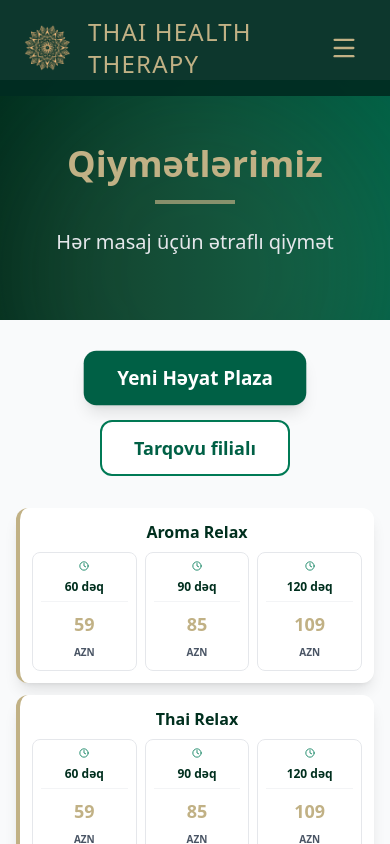
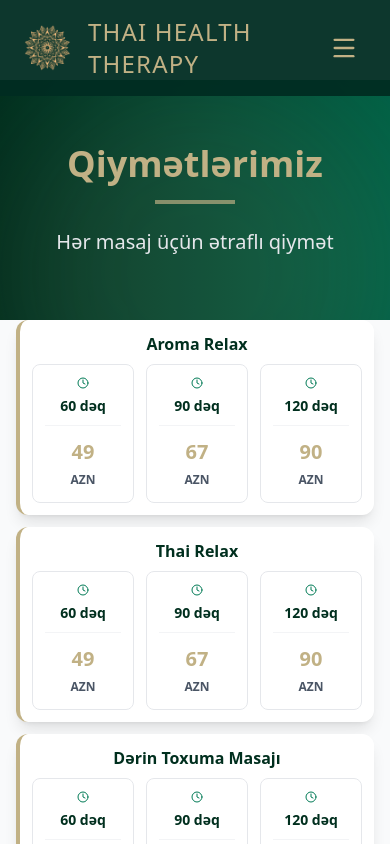
Before and after one commit to Teymur12/thaisite, a Next.js app: page /qiymetler in a window 390 px wide. Shown: the top 844 px of the page. Built offline with nearby package versions, Linux system fonts and the light colour scheme.

Commit message:
Update page.jsx

```diff
--- a/src/app/qiymetler/page.jsx
+++ b/src/app/qiymetler/page.jsx
@@ -29,8 +29,8 @@ const Navigation = () => {
 
   const translations = {
     az: { nav: [{ label: 'Ana Səhifə', href: '/' }, { label: 'Xidmətlər', href: '/xidmetlerimiz' }, { label: 'Qiymətlər', href: '/qiymetler' }, { label: 'Filiallar', href: '/filiallar' }, { label: 'Əlaqə', href: '/contact' }] },
-    ru: { nav: [{ label: 'Главная', href: '/' },  { label: 'Услуги', href: '/xidmetlerimiz' }, { label: 'Цены', href: '/qiymetler' }, { label: 'Филиалы', href: '/filiallar' }, { label: 'Контакты', href: '/contact' }] },
-    en: { nav: [{ label: 'Home', href: '/' },  { label: 'Services', href: '/xidmetlerimiz' }, { label: 'Prices', href: '/qiymetler' }, { label: 'Branches', href: '/filiallar' }, { label: 'Contact', href: '/contact' }] }
+    ru: { nav: [{ label: 'Главная', href: '/' }, { label: 'Услуги', href: '/xidmetlerimiz' }, { label: 'Цены', href: '/qiymetler' }, { label: 'Филиалы', href: '/filiallar' }, { label: 'Контакты', href: '/contact' }] },
+    en: { nav: [{ label: 'Home', href: '/' }, { label: 'Services', href: '/xidmetlerimiz' }, { label: 'Prices', href: '/qiymetler' }, { label: 'Branches', href: '/filiallar' }, { label: 'Contact', href: '/contact' }] }
   };
 
   const languages = [{ code: 'az', name: 'Azərbaycanca' }, { code: 'ru', name: 'Русский' }, { code: 'en', name: 'English' }];
@@ -196,7 +196,7 @@ const Footer = () => {
 
 const PricingPage = () => {
   const language = useSelector((state) => state.language.current);
-  const [selectedBranch, setSelectedBranch] = useState('yeniHeyat');
+  /* Removed branch selection state and logic */
 
   const translations = {
     az: {
@@ -204,8 +204,6 @@ const PricingPage = () => {
       subtitle: 'Hər masaj üçün ətraflı qiymət',
       minute: 'dəq',
       bookNow: 'İndi Rezervasiya Et',
-      yeniHeyat: 'Yeni Həyat Plaza',
-      cumYaxinligi: 'Tarqovu filialı',
       services: {
         'Aroma Relax': 'Aroma Relax',
         'Thai Relax': 'Thai Relax',
@@ -232,8 +230,6 @@ const PricingPage = () => {
       subtitle: 'Подробные цены на каждый массаж',
       minute: 'мин',
       bookNow: 'Забронировать сейчас',
-      yeniHeyat: 'Yeni Heyat Plaza',
-      cumYaxinligi: 'Филиал на Торговой',
       services: {
         'Aroma Relax': 'Арома Релакс',
         'Thai Relax': 'Тайский Релакс',
@@ -260,8 +256,6 @@ const PricingPage = () => {
       subtitle: 'Detailed prices for each massage',
       minute: 'min',
       bookNow: 'Book Now',
-      yeniHeyat: 'Yeni Hayat Plaza',
-      cumYaxinligi: 'Tarqovu branch',
       services: {
         'Aroma Relax': 'Aroma Relax',
         'Thai Relax': 'Thai Relax',
@@ -287,24 +281,7 @@ const PricingPage = () => {
 
   const t = translations[language];
 
-  const branchServices = {
-    yeniHeyat: [
-      { id: 1, name: 'Aroma Relax', pricing: [{ duration: 60, price: 59 }, { duration: 90, price: 85 }, { duration: 120, price: 109 }] },
-      { id: 2, name: 'Thai Relax', pricing: [{ duration: 60, price: 59 }, { duration: 90, price: 85 }, { duration: 120, price: 109 }] },
-      { id: 3, name: 'Deep Tissue', pricing: [{ duration: 60, price: 59 }, { duration: 90, price: 85 }, { duration: 120, price: 109 }] },
-      { id: 4, name: 'Aroma Deep', pricing: [{ duration: 60, price: 59 }, { duration: 90, price: 85 }, { duration: 120, price: 109 }] },
-      { id: 5, name: 'With Scrub', pricing: [{ duration: 60, price: 79 }, { duration: 120, price: 149 }] },
-      { id: 6, name: 'Head & Shoulders', pricing: [{ duration: 45, price: 65 }] },
-      { id: 7, name: 'Thai Herbal Bags', pricing: [{ duration: 90, price: 85 }, { duration: 120, price: 150 }] },
-      { id: 8, name: 'Leg Massage', pricing: [{ duration: 30, price: 35 }, { duration: 60, price: 65 }] },
-      { id: 9, name: 'Foot Massage', pricing: [{ duration: 45, price: 65 }] },
-      { id: 10, name: 'Face Massage', pricing: [{ duration: 30, price: 40 }, { duration: 60, price: 65 }] },
-      { id: 11, name: 'Head Massage with Coconut Oil', pricing: [{ duration: 60, price: 75 }] },
-      { id: 12, name: 'Upper Body Massage', pricing: [{ duration: 60, price: 65 }] },
-      { id: 13, name: '4 Hands Massage', pricing: [{ duration: 60, price: 105 }, { duration: 90, price: 150 }, { duration: 120, price: 200 }] },
-      { id: 14, name: 'Hot Stone Massage', pricing: [{ duration: 90, price: 85 }, { duration: 120, price: 110 }] }
-    ],
-    cumYaxinligi: [
+  const services = [
     { id: 1, name: 'Aroma Relax', pricing: [{ duration: 60, price: 49 }, { duration: 90, price: 67 }, { duration: 120, price: 90 }] },
     { id: 2, name: 'Thai Relax', pricing: [{ duration: 60, price: 49 }, { duration: 90, price: 67 }, { duration: 120, price: 90 }] },
     { id: 3, name: 'Deep Tissue', pricing: [{ duration: 60, price: 49 }, { duration: 90, price: 70 }, { duration: 120, price: 95 }] },
@@ -319,11 +296,8 @@ const PricingPage = () => {
     { id: 12, name: 'Upper Body Massage', pricing: [{ duration: 60, price: 50 }] },
     { id: 13, name: '4 Hands Aroma Oil Massage', pricing: [{ duration: 60, price: 90 }, { duration: 90, price: 134 }, { duration: 120, price: 180 }] },
     { id: 14, name: 'Hot Stone Massage', pricing: [{ duration: 90, price: 70 }, { duration: 120, price: 95 }] },
-      { id: 15, name: 'Anti-cellulite Massage', pricing: [{ duration: 60, price: 69 }] }
-    ]
-  };
-
-  const services = branchServices[selectedBranch];
+    { id: 15, name: 'Anti-cellulite Massage', pricing: [{ duration: 45, price: 75 }] }
+  ];
 
   return (
     <div className="min-h-screen bg-gray-50">
@@ -334,14 +308,7 @@ const PricingPage = () => {
         <div className="max-w-6xl mx-auto text-center relative z-10">
           <h1 className="text-4xl md:text-5xl font-bold text-[#C1B185] mb-4 animate-fade-in">{t.title}</h1>
           <div className="w-20 h-1 bg-[#C1B185] mx-auto mb-6 animate-pulse"></div>
-          <p className="text-xl text-gray-200 animate-fade-in" style={{animationDelay: '0.2s'}}>{t.subtitle}</p>
-        </div>
-      </div>
-
-      <div className="max-w-6xl mx-auto px-6 py-8">
-        <div className="flex justify-center gap-4 flex-wrap">
-          <button onClick={() => setSelectedBranch('yeniHeyat')} className={`px-8 py-3 rounded-xl font-bold text-lg transition-all ${selectedBranch === 'yeniHeyat' ? 'bg-emerald-800 text-white shadow-lg scale-105' : 'bg-white text-emerald-800 hover:bg-emerald-50 border-2 border-emerald-500'}`}>{t.yeniHeyat}</button>
-          <button onClick={() => setSelectedBranch('cumYaxinligi')} className={`px-8 py-3 rounded-xl font-bold text-lg transition-all ${selectedBranch === 'cumYaxinligi' ? 'bg-emerald-800 text-white shadow-lg scale-105' : 'bg-white text-emerald-800 hover:bg-emerald-50 border-2 border-emerald-700'}`}>{t.cumYaxinligi}</button>
+          <p className="text-xl text-gray-200 animate-fade-in" style={{ animationDelay: '0.2s' }}>{t.subtitle}</p>
         </div>
       </div>
 
@@ -351,20 +318,20 @@ const PricingPage = () => {
             <div key={service.id} className="bg-white rounded-xl md:rounded-3xl shadow-lg hover:shadow-2xl transition-all duration-300 overflow-hidden border-l-4 border-[#C1B185] animate-slide-up" style={{ animationDelay: `${index * 100}ms` }}>
               <div className="p-3 md:p-8">
                 <h2 className="text-base md:text-3xl font-bold text-[#002F1E] text-center mb-2 md:mb-8">{t.services[service.name]}</h2>
-                <div className={`grid gap-2 md:gap-6 ${service.pricing.length === 1 ? 'grid-cols-1 max-w-[140px] md:max-w-md mx-auto' : service.pricing.length === 2 ? 'grid-cols-2 md:grid-cols-2 max-w-[300px] md:max-w-3xl mx-auto' : 'grid-cols-3 md:grid-cols-3 max-w-[480px] md:max-w-[650px] mx-auto'}`}>
+                <div className={`grid gap-3 sm:gap-4 md:gap-6 ${service.pricing.length === 1 ? 'grid-cols-1 max-w-[180px] sm:max-w-xs md:max-w-md mx-auto' : service.pricing.length === 2 ? 'grid-cols-2 max-w-sm sm:max-w-lg md:max-w-3xl mx-auto' : 'grid-cols-3 max-w-full sm:max-w-2xl md:max-w-[650px] mx-auto'}`}>
                   {service.pricing.map((price, idx) => (
-                    <div key={idx} className="bg-white rounded-lg md:rounded-xl p-2 md:p-6 border border-gray-200 hover:border-amber-400 transition-all duration-300 hover:-translate-y-2 hover:shadow-xl relative overflow-hidden group">
+                    <div key={idx} className="bg-white rounded-lg md:rounded-xl p-3 sm:p-4 md:p-6 border border-gray-200 hover:border-amber-400 transition-all duration-300 hover:-translate-y-2 hover:shadow-xl relative overflow-hidden group">
                       <div className="absolute inset-0 bg-gradient-to-br from-emerald-50/50 to-amber-50/50 opacity-0 group-hover:opacity-100 transition-opacity duration-300"></div>
                       <div className="relative z-10 text-center">
-                        <div className="mb-1 md:mb-4 pb-1 md:pb-4 border-b border-gray-100">
-                          <div className="flex items-center justify-center gap-1 mb-0.5 md:mb-2">
-                            <Clock className="text-emerald-700 group-hover:text-amber-400 transition-colors" size={10} />
+                        <div className="mb-2 md:mb-4 pb-2 md:pb-4 border-b border-gray-100">
+                          <div className="flex items-center justify-center gap-1 mb-1 md:mb-2">
+                            <Clock className="text-emerald-700 group-hover:text-amber-400 transition-colors w-3 h-3 sm:w-4 sm:h-4 md:w-5 md:h-5" />
                           </div>
-                          <span className="text-xs md:text-2xl font-bold text-[#002F1E]">{price.duration} {t.minute}</span>
+                          <span className="text-sm sm:text-lg md:text-2xl font-bold text-[#002F1E]">{price.duration} {t.minute}</span>
                         </div>
                         <div className="pt-1 md:pt-2">
-                          <div className="text-lg md:text-5xl font-bold text-[#C1B185] group-hover:scale-110 transition-transform">{price.price}</div>
-                          <span className="text-gray-600 font-semibold text-[10px] md:text-lg">AZN</span>
+                          <div className="text-xl sm:text-3xl md:text-5xl font-bold text-[#C1B185] group-hover:scale-110 transition-transform">{price.price}</div>
+                          <span className="text-gray-600 font-semibold text-xs sm:text-sm md:text-lg">AZN</span>
                         </div>
                       </div>
                     </div>
@@ -376,7 +343,7 @@ const PricingPage = () => {
         </div>
 
         <div className="mt-12 text-center">
-          <button onClick={() => { const phone = selectedBranch === 'yeniHeyat' ? '994707370677' : '994706770677'; window.open(`https://wa.me/${phone}`, '_blank'); }} className="px-12 py-4 bg-emerald-800 hover:bg-emerald-900 text-white rounded-xl font-bold text-lg transition-all hover:scale-105 shadow-lg">{t.bookNow}</button>
+          <button onClick={() => { window.open('https://wa.me/994706770677', '_blank'); }} className="px-12 py-4 bg-emerald-800 hover:bg-emerald-900 text-white rounded-xl font-bold text-lg transition-all hover:scale-105 shadow-lg">{t.bookNow}</button>
         </div>
       </div>
 
@@ -394,7 +361,7 @@ const PricingPage = () => {
         .animate-fade-in { animation: fade-in 0.6s ease-out; }
         .animate-slide-up { animation: slide-up 0.6s ease-out forwards; opacity: 0; }
       `}</style>
-    </div>
+    </div >
   );
 };
 
```
Lines whose indentation alone changed are shown as unchanged.
